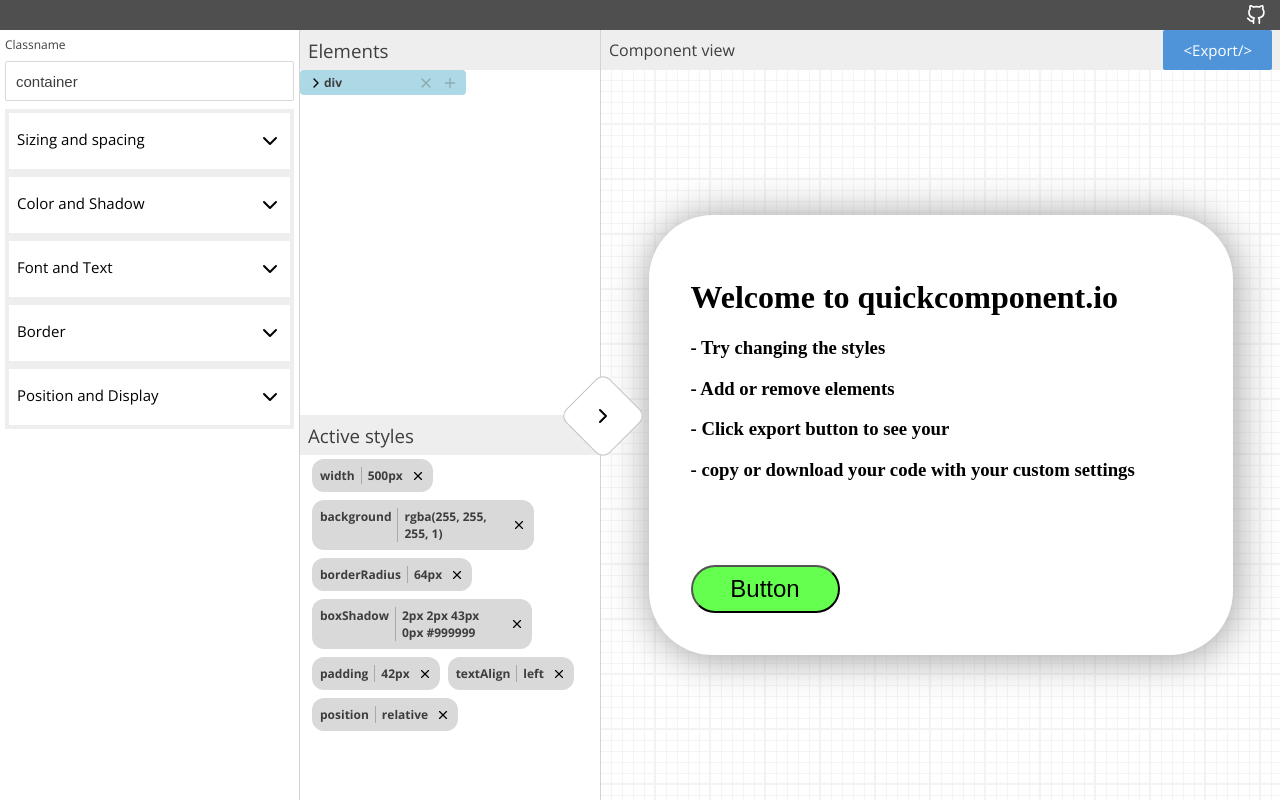
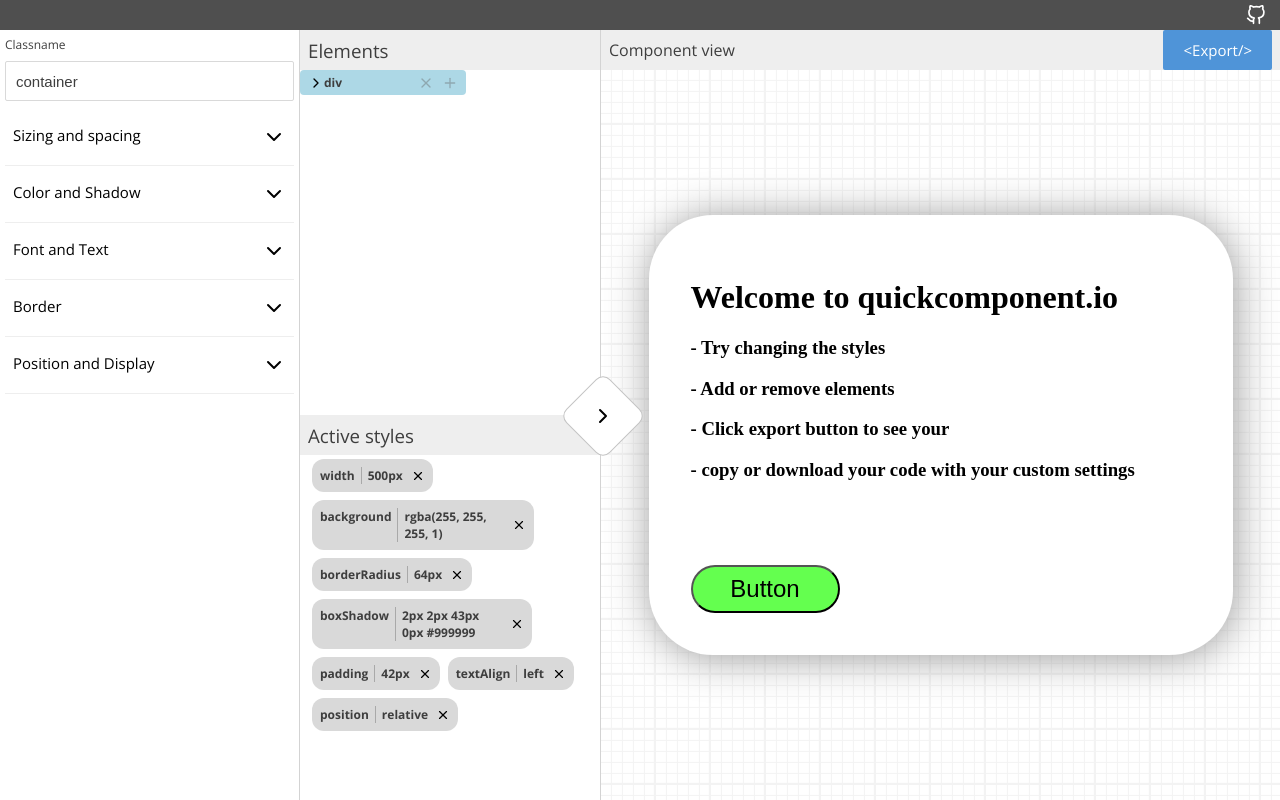
Before and after one commit to ariannargesi/quickcomponent.io, a React (Create React App) app: page /#/ in a window 1280 px wide. Built offline with nearby package versions, Linux system fonts and the light colour scheme.

Commit message:
feat: code splitting and minore updates

```diff
--- a/src/App.tsx
+++ b/src/App.tsx
@@ -1,34 +1,18 @@
-import { useSelector } from "react-redux"
-import { RootState } from "./types"
-import Header from "./component/Header"
-import ComponentView from "./component/ComponentView"
-import SelectorsPanel from "./component/SelectorsPanel"
-import Drawer from "./component/Drawer"
-import EmptyTree from "./component/EmptyTree"
-import TreeAndStyles from "./component/Sider/TreeAndStyles"
+import { Suspense, lazy } from 'react'
+import { useMediaQuery } from 'react-responsive'
+const Application = lazy(() => import('./component/ApplicationRouter'))
+const MobileMessage = lazy(() => import('./component/MobileMessage'))
 
-function App() {
-    const treeIsEmpty = useSelector((state: RootState) => state.emptyTree)
+const App = () => {
 
-    if (treeIsEmpty)
-        return (
-            <div className="App">
-                <Header />
-                <EmptyTree />
-                <Drawer />
-            </div>
-        )
+    const isBigEnough = useMediaQuery({
+        query: "(min-width: 768px)",
+    })
 
     return (
-        <div className="App">
-            <Header />
-            <div className="main-container">
-                <SelectorsPanel />
-                <TreeAndStyles />
-                <ComponentView />
-            </div>
-            <Drawer />
-        </div>
+        <Suspense fallback='Loading...'>
+            {isBigEnough ? <Application/> : <MobileMessage/>}
+        </Suspense>
     )
 }
 
--- /dev/null
+++ b/src/component/ApplicationRouter/index.tsx
@@ -0,0 +1,26 @@
+import React, { Suspense } from "react"
+import "../../styles.sass"
+
+import store from "../../redux"
+import { Provider } from "react-redux"
+import { HashRouter, Route, Routes } from "react-router-dom"
+
+const MainEditor = React.lazy(() => import("../MainEditor"))
+const Export = React.lazy(() => import("../Export"))
+
+const App = () => {
+    return (
+        <Suspense fallback="Loading">
+            <Provider store={store}>
+                <HashRouter>
+                    <Routes>
+                        <Route path="/" element={<MainEditor />} />
+                        <Route path="/export" element={<Export />} />
+                    </Routes>
+                </HashRouter>
+            </Provider>
+        </Suspense>
+    )
+}
+
+export default App
--- a/src/component/ComponentView/index.tsx
+++ b/src/component/ComponentView/index.tsx
@@ -20,7 +20,7 @@
                 }}
             >
                 <Title.Small>Component view</Title.Small>
-                <Link to="export" style={{textDecoration: 'none'}}>
+                <Link to="/export" style={{textDecoration: 'none'}}>
                     <Button>{"<Export/>"}</Button>
                 </Link>
             </TitleWrapper>
--- /dev/null
+++ b/src/component/MainEditor/index.tsx
@@ -0,0 +1,36 @@
+import { useSelector } from "react-redux"
+import { RootState } from "../../types"
+import Header from "../Header"
+import ComponentView from "../ComponentView"
+import SelectorsPanel from "../SelectorsPanel"
+import Drawer from "../Drawer"
+import EmptyTree from "../EmptyTree"
+import TreeAndStyles from "../Sider/TreeAndStyles"
+
+function MainEditor() {
+    const treeIsEmpty = useSelector((state: RootState) => state.emptyTree)
+
+    if (treeIsEmpty)
+        return (
+            <div className="App">
+                <Header />
+                <EmptyTree />
+                <Drawer />
+            </div>
+        )
+
+    return (
+        <div className="App">
+            <Header />
+            <div className="main-container">
+
+                    <SelectorsPanel />
+                <TreeAndStyles />
+                <ComponentView />
+            </div>
+            <Drawer />
+        </div>
+    )
+}
+
+export default MainEditor
--- /dev/null
+++ b/src/component/MobileMessage/index.tsx
@@ -0,0 +1,14 @@
+const MobileMessage = () => {
+    return (
+        <div
+            style={{
+                padding: "32px",
+            }}
+        >
+            <h2>Oh, This website is not optimized for mobile</h2>
+            <h3>Please Come back with a bigger screen. It's worth it 😉</h3>
+        </div>
+    )
+}
+
+export default MobileMessage
--- a/src/component/Radio/index.tsx
+++ b/src/component/Radio/index.tsx
@@ -1,5 +1,6 @@
 import styled from "styled-components"
 import { fontFamily } from "../Styled"
+
 interface Props {
     options: string[]
     onChange: (value: string) => void
--- a/src/component/UI/Accordion/index.tsx
+++ b/src/component/UI/Accordion/index.tsx
@@ -4,8 +4,8 @@
 import { fontFamily } from "../../Styled"
 
 const Container = styled.div`
-        background: #eee;
-        padding: 4px;
+
+        border-bottom: 1px solid #eee;
         font-family: ${fontFamily};
         & > div:first-child {
                 background: white;
@@ -19,6 +19,7 @@
 `
 const ChildsContainer = styled.div`
         padding: 16px 8px;
+
 `
 
 interface Props {
--- a/src/index.tsx
+++ b/src/index.tsx
@@ -1,41 +1,6 @@
-import ReactDOM from "react-dom"
-import "./styles.sass"
-import App from "./App"
-import store from "./redux"
-import { Provider } from "react-redux"
-import { HashRouter, Route, Routes } from "react-router-dom"
-import { useMediaQuery } from "react-responsive"
-import Export from "./component/Export"
+import ReactDOM from 'react-dom'
 
-const Main = () => {
-    const isBigEnough = useMediaQuery({
-        query: "(min-width: 768px)",
-    })
+import App from './App'
 
-    if (!isBigEnough)
-        return (
-            <div
-                style={{
-                    padding: "32px",
-                }}
-            >
-                <h2>Oh, This website is not optimized for mobile</h2>
-                <h3>Please Come back with a bigger screen. It's worth it 😉</h3>
-            </div>
-        )
-
-    return (
-        <Provider store={store}>
-            <HashRouter>
-                <Routes>
-                    <Route path="/" element={<App />} />
-                    <Route path="/export" element={<Export />} />
-                </Routes>
-            </HashRouter>
-        </Provider>
-    )
-}
-
-const root = document.getElementById("root")
-
-ReactDOM.render(<Main />, root)
+const root = document.getElementById('root')
+ReactDOM.render(<App/>, root)
```
Also changed, not shown: .prettierrc.json.
